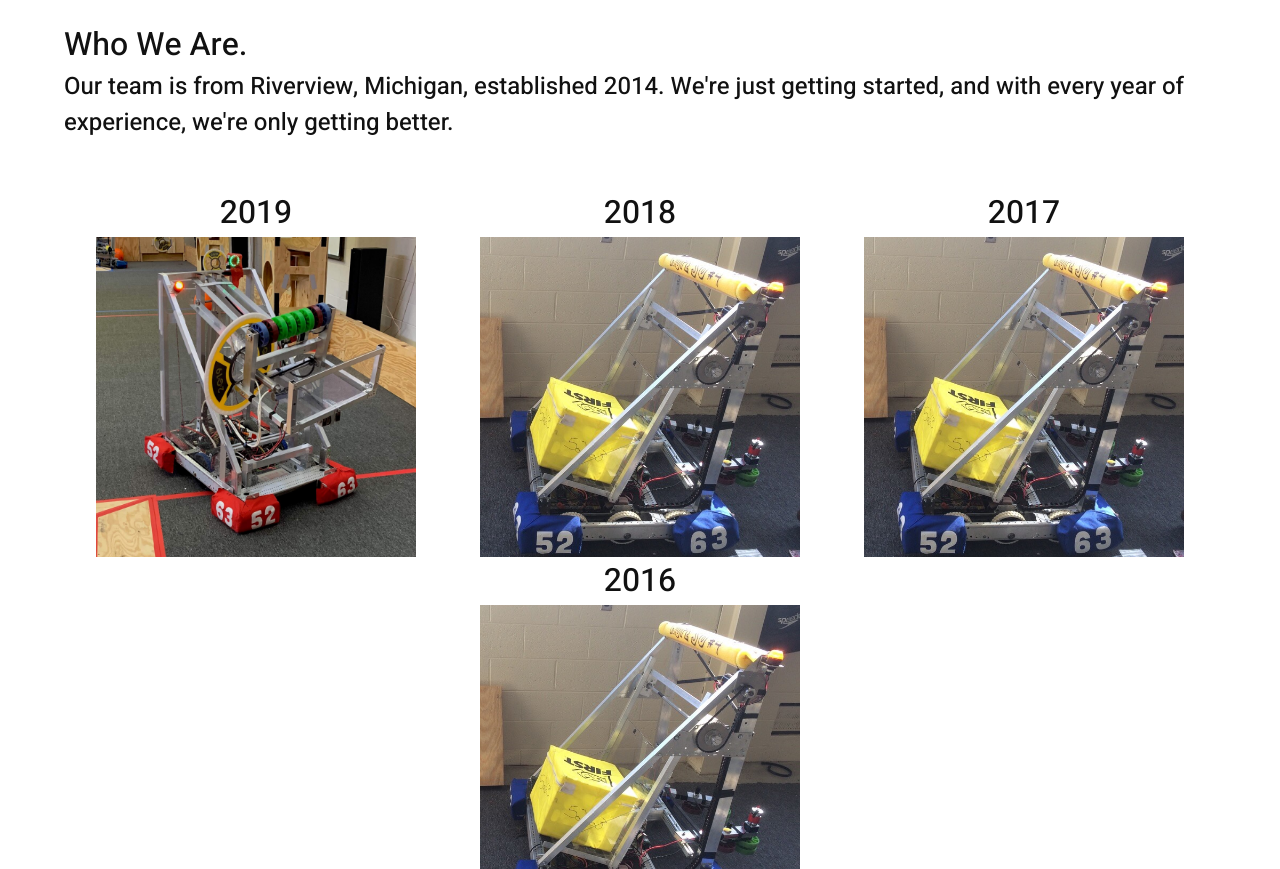
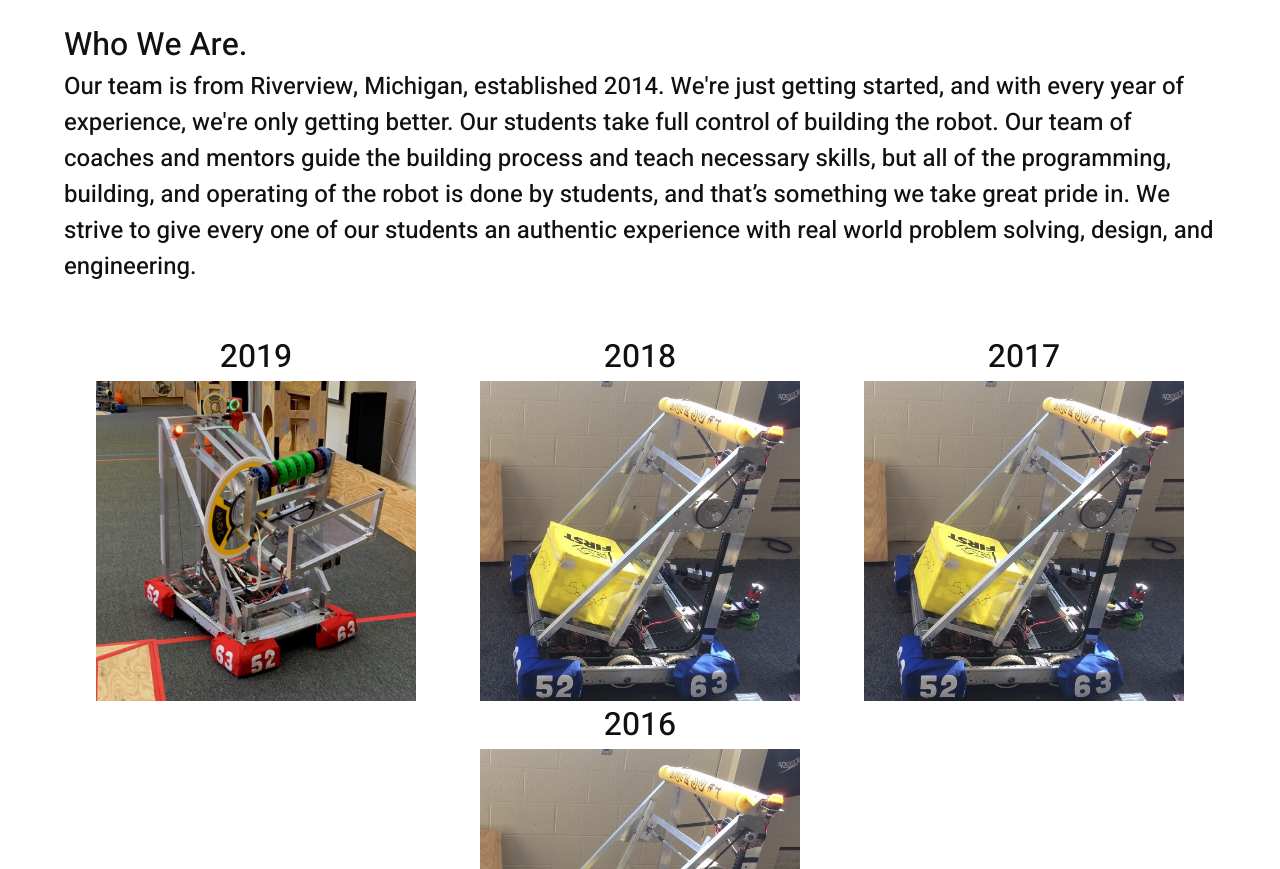
Before and after one commit to FRC5263/frc5263.github.io, a plain HTML site: page index.html in a window 1280 px wide. Shown: the part 1096-1965 px from the top of the page. Drawn offline with Linux system fonts and the light colour scheme.

Commit message:
update who we are

```diff
--- a/index.html
+++ b/index.html
@@ -57,7 +57,7 @@
                             industrial-sized robot to compete in a unique game against teams all across the state.</p>
                         <br>
                         <h2>Who We Are.</h2>
-                        <p>Our team is from Riverview, Michigan, established 2014. We're just getting started, and with every year of experience, we're only getting better. </p>
+                        <p>Our team is from Riverview, Michigan, established 2014. We're just getting started, and with every year of experience, we're only getting better. Our students take full control of building the robot. Our team of coaches and mentors guide the building process and teach necessary skills, but all of the programming, building, and operating of the robot is done by students, and that’s something we take great pride in. We strive to give every one of our students an authentic experience with real world problem solving, design, and engineering.</p>
                         <br>
                     </div>
                     <br>
```
